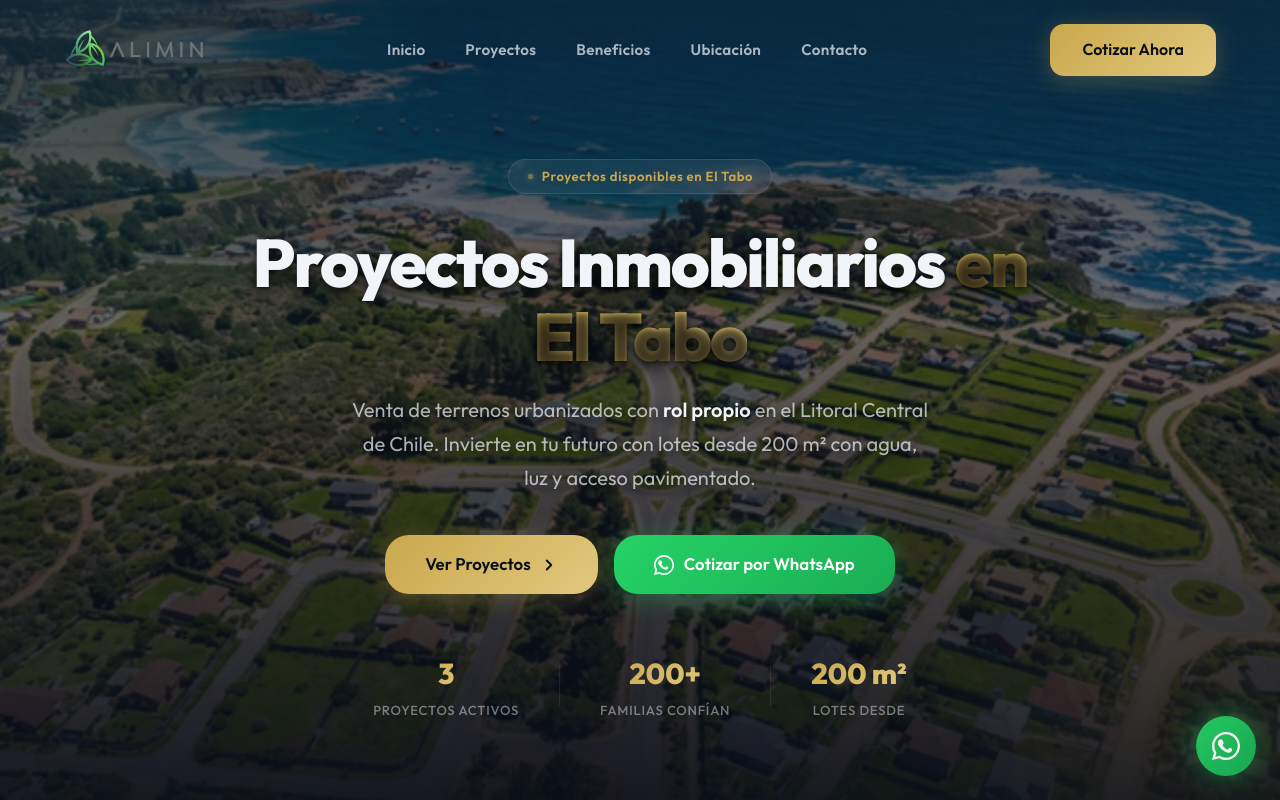
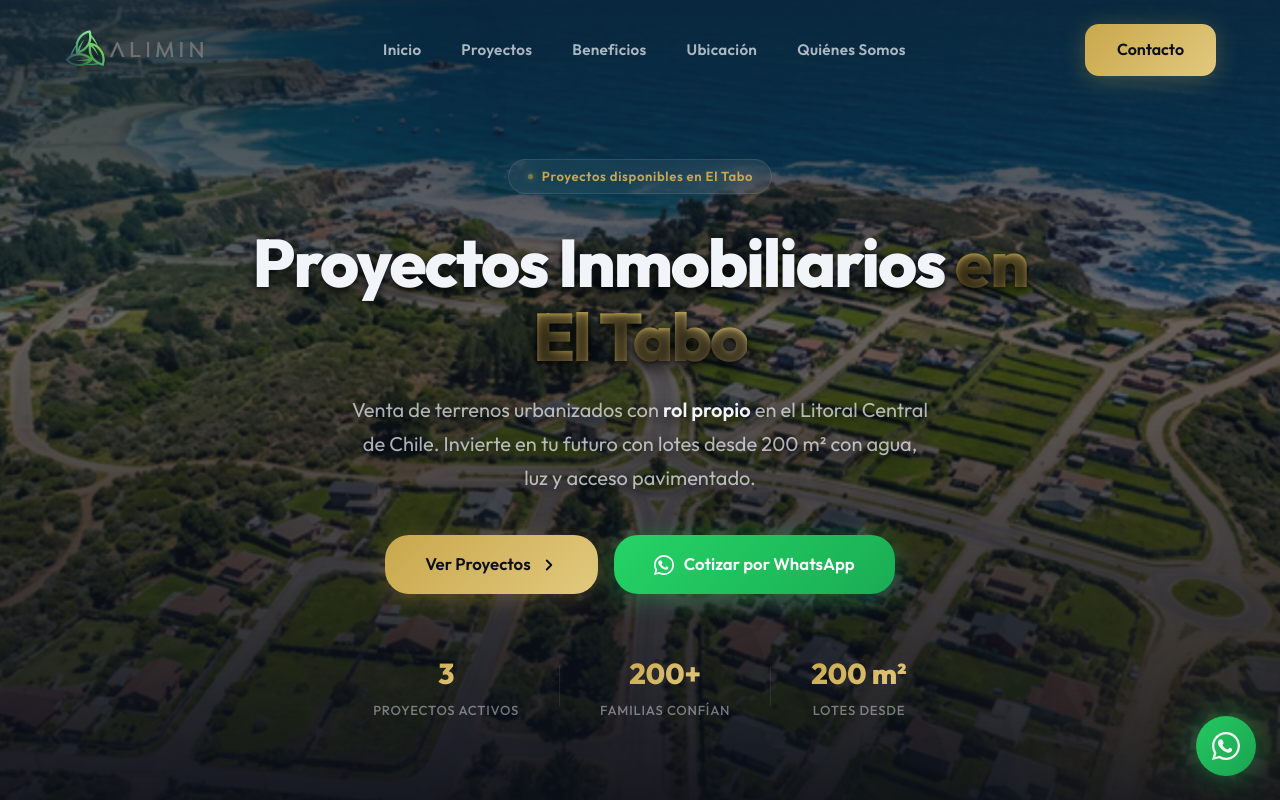
Before and after one commit to Nico-lab-cl/aliminspa, a Next.js app: page / in a window 1280 px wide. Shown: the top 800 px of the page. Built offline with nearby package versions, Linux system fonts and the light colour scheme.

Commit message:
feat(nav): update links, change Contacto to Quienes Somos and update CTA button

```diff
--- a/src/components/layout/Navbar.tsx
+++ b/src/components/layout/Navbar.tsx
@@ -30,7 +30,7 @@ export default function Navbar() {
         { href: '/#proyectos', label: 'Proyectos' },
         { href: '/#beneficios', label: 'Beneficios' },
         { href: '/#ubicacion', label: 'Ubicación' },
-        { href: '/contacto', label: 'Contacto' },
+        { href: '/quienes-somos', label: 'Quiénes Somos' },
     ]
 
     return (
@@ -76,12 +76,10 @@ export default function Navbar() {
 
                 <div className={styles.actions}>
                     <Link
-                        href={`https://wa.me/${SITE.whatsapp}?text=Hola,%20me%20comunico%20desde%20aliminspa.cl%20👋`}
+                        href="/contacto"
                         className={`btn btn-primary ${styles.ctaDesktop}`}
-                        target="_blank"
-                        rel="noopener noreferrer"
                     >
-                        Cotizar Ahora
+                        Contacto
                     </Link>
 
                     <button
```
